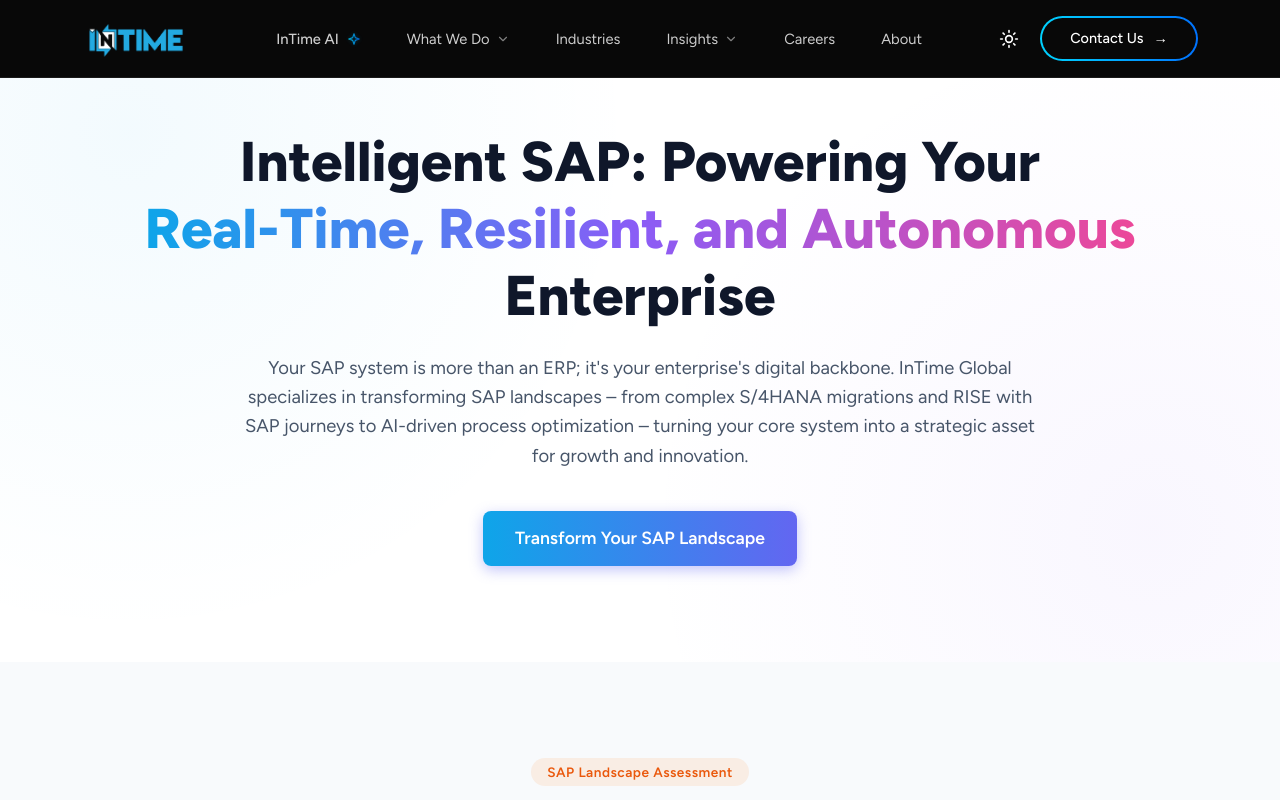
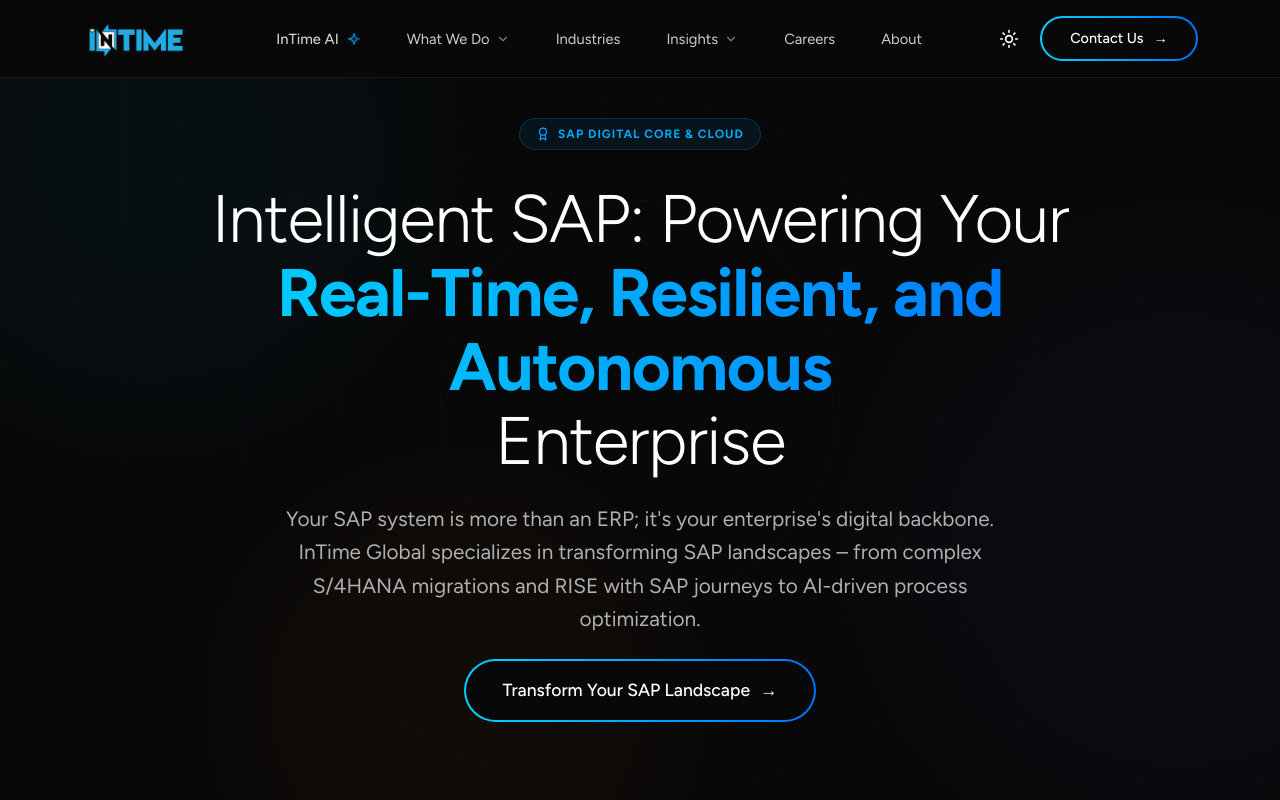
Before and after one commit to Soudip-Panja/InTime, a React (Vite) app: page /sap in a window 1280 px wide. Shown: the top 800 px of the page. Built offline with nearby package versions, Linux system fonts and the light colour scheme.

Commit message:
fix: fixed the design patter for all the three pages SAP, BI and Smart Application Development

```diff
--- a/src/Pages/SAP.jsx
+++ b/src/Pages/SAP.jsx
@@ -18,25 +18,42 @@
       <Navbar />
 
       {/* HERO SECTION */}
-      <main className="sap-hero-section text-center">
-        <div className="container">
-          <div className="sap-hero-content mx-auto d-flex flex-column align-items-center">
-            <h1 className="sap-hero-title">
+      <section className="why-hero-section" style={{ minHeight: '100vh', display: 'flex', alignItems: 'center', position: 'relative', overflow: 'hidden', paddingTop: '80px', paddingBottom: '40px' }}>
+
+        {/* Abstract SAP Background */}
+        <div className="boss-ambient-bg" style={{ opacity: 0.5 }}></div>
+        <div className="boss-glow-orb orb-1" style={{ background: 'rgba(14, 165, 233, 0.12)' }}></div>
+        <div className="boss-glow-orb orb-2" style={{ background: 'rgba(139, 92, 246, 0.08)' }}></div>
+        <div className="boss-glow-orb orb-3" style={{ background: 'rgba(249, 115, 22, 0.1)' }}></div>
+
+        <div style={{ position: 'absolute', top: '50%', left: '50%', transform: 'translate(-50%, -50%)', opacity: 0.15, pointerEvents: 'none', width: '100%', height: '100%' }}>
+          <div className="visual-ring ring-1" style={{ width: '800px', height: '800px', borderStyle: 'dashed', borderColor: 'rgba(14, 165, 233, 0.4)' }}></div>
+          <div className="visual-ring ring-2" style={{ width: '600px', height: '600px', borderColor: 'rgba(139, 92, 246, 0.3)' }}></div>
+          <div className="visual-ring ring-3" style={{ width: '400px', height: '400px', borderStyle: 'dashed', borderColor: 'rgba(249, 115, 22, 0.4)' }}></div>
+          <div className="visual-ring" style={{ width: '1000px', height: '1000px', animation: 'spin 30s linear infinite reverse', border: '1px solid rgba(255,255,255,0.05)' }}></div>
+        </div>
+
+        <div className="container" style={{ position: 'relative', zIndex: 2 }}>
+          <div className="why-header">
+            <div className="competitive-badge">
+              <Award size={14} /> SAP Digital Core & Cloud
+            </div>
+            <h1 className="why-title">
               Intelligent SAP: Powering Your<br />
-              <span className="sap-gradient-text">Real-Time, Resilient, and Autonomous</span><br />
+              <span className="gradient-text" style={{ fontWeight: 'bold' }}>Real-Time, Resilient, and Autonomous</span><br />
               Enterprise
             </h1>
-
-            <p className="sap-hero-description text-center mx-auto">
-              Your SAP system is more than an ERP; it's your enterprise's digital backbone. InTime Global specializes in transforming SAP landscapes – from complex S/4HANA migrations and RISE with SAP journeys to AI-driven process optimization – turning your core system into a strategic asset for growth and innovation.
+            <p className="why-subtitle">
+              Your SAP system is more than an ERP; it's your enterprise's digital backbone. InTime Global specializes in transforming SAP landscapes – from complex S/4HANA migrations and RISE with SAP journeys to AI-driven process optimization.
             </p>
-
-            <button className="sap-hero-cta mt-4">
-              Transform Your SAP Landscape
-            </button>
+            <div className="d-flex gap-3 justify-content-center mt-4">
+              <a href="#assessment" className="nav-cta-btn hero-cta">
+                Transform Your SAP Landscape <span className="arrow">→</span>
+              </a>
+            </div>
           </div>
         </div>
-      </main>
+      </section>
 
       {/* ASSESSMENT SECTION (LIGHT) */}
       <section className="sap-assessment-section">
@@ -119,25 +136,25 @@
               className={`sap-tab-btn ${activeTab === 1 ? 'active-tab-1' : ''}`}
               onClick={() => setActiveTab(1)}
             >
-              <MapPin size={18} className="me-2"/> Strategic Advisory
+              <MapPin size={18} className="me-2" /> Strategic Advisory
             </button>
             <button
               className={`sap-tab-btn ${activeTab === 2 ? 'active-tab-2' : ''}`}
               onClick={() => setActiveTab(2)}
             >
-              <Cloud size={18} className="me-2"/> Implementation
+              <Cloud size={18} className="me-2" /> Implementation
             </button>
             <button
               className={`sap-tab-btn ${activeTab === 3 ? 'active-tab-3' : ''}`}
               onClick={() => setActiveTab(3)}
             >
-              <Brain size={18} className="me-2"/> AI Optimization
+              <Brain size={18} className="me-2" /> AI Optimization
             </button>
             <button
               className={`sap-tab-btn ${activeTab === 4 ? 'active-tab-4' : ''}`}
               onClick={() => setActiveTab(4)}
             >
-              <Headphones size={18} className="me-2"/> Managed Services
+              <Headphones size={18} className="me-2" /> Managed Services
             </button>
           </div>
 
@@ -147,7 +164,7 @@
               <div className="sap-tab-pane fade-in">
                 <div className="d-flex align-items-center gap-3 mb-4">
                   <div className="sap-feature-icon bg-blue">
-                    <MapPin size={24} color="white"/>
+                    <MapPin size={24} color="white" />
                   </div>
                   <div>
                     <h3 className="sap-feature-title mb-1">Strategic SAP Advisory & Roadmap Development</h3>
@@ -159,20 +176,20 @@
 
                 <div className="row mt-4">
                   <div className="col-lg-7">
-                    <h4 className="sap-list-title"><ArrowRight size={16} className="me-2"/>Our Services</h4>
+                    <h4 className="sap-list-title"><ArrowRight size={16} className="me-2" />Our Services</h4>
                     <ul className="sap-feature-list">
-                      <li><CheckCircle2 size={18} className="sap-check icon-blue"/> SAP S/4HANA Transformation Roadmaps (Greenfield, Brownfield, Bluefield/Hybrid approaches)</li>
-                      <li><CheckCircle2 size={18} className="sap-check icon-blue"/> RISE with SAP & GROW with SAP: Strategic planning, assessment, and migration advisory</li>
-                      <li><CheckCircle2 size={18} className="sap-check icon-blue"/> SAP Business Technology Platform (BTP) strategy and utilization</li>
-                      <li><CheckCircle2 size={18} className="sap-check icon-blue"/> Intelligent Enterprise assessment and maturity modeling</li>
-                      <li><CheckCircle2 size={18} className="sap-check icon-blue"/> SAP Project Recovery and Turnaround strategy for challenged implementations</li>
+                      <li><CheckCircle2 size={18} className="sap-check icon-blue" /> SAP S/4HANA Transformation Roadmaps (Greenfield, Brownfield, Bluefield/Hybrid approaches)</li>
+                      <li><CheckCircle2 size={18} className="sap-check icon-blue" /> RISE with SAP & GROW with SAP: Strategic planning, assessment, and migration advisory</li>
+                      <li><CheckCircle2 size={18} className="sap-check icon-blue" /> SAP Business Technology Platform (BTP) strategy and utilization</li>
+                      <li><CheckCircle2 size={18} className="sap-check icon-blue" /> Intelligent Enterprise assessment and maturity modeling</li>
+                      <li><CheckCircle2 size={18} className="sap-check icon-blue" /> SAP Project Recovery and Turnaround strategy for challenged implementations</li>
                     </ul>
                   </div>
                   <div className="col-lg-5">
                     <div className="sap-benefit-box">
-                      <h4 className="sap-list-title"><ArrowRight size={16} className="me-2"/>Key Benefits</h4>
+                      <h4 className="sap-list-title"><ArrowRight size={16} className="me-2" />Key Benefits</h4>
                       <p className="sap-benefit-text">Gain a clear, actionable roadmap to a modernized, intelligent SAP landscape that drives tangible business value and positions your enterprise for future growth with reduced risk and accelerated time-to-value.</p>
-                      <a href="#" className="sap-benefit-link text-blue">40% faster transformation <ArrowRight size={14} className="ms-1"/></a>
+                      <a href="#" className="sap-benefit-link text-blue">40% faster transformation <ArrowRight size={14} className="ms-1" /></a>
                     </div>
                   </div>
                 </div>
@@ -183,7 +200,7 @@
               <div className="sap-tab-pane fade-in">
                 <div className="d-flex align-items-center gap-3 mb-4">
                   <div className="sap-feature-icon bg-teal">
-                    <Cloud size={24} color="white"/>
+                    <Cloud size={24} color="white" />
                   </div>
                   <div>
                     <h3 className="sap-feature-title mb-1">SAP S/4HANA & Cloud Implementation Excellence</h3>
@@ -195,19 +212,19 @@
 
                 <div className="row mt-4">
                   <div className="col-lg-7">
-                    <h4 className="sap-list-title"><ArrowRight size={16} className="me-2"/>Implementation Services</h4>
+                    <h4 className="sap-list-title"><ArrowRight size={16} className="me-2" />Implementation Services</h4>
                     <ul className="sap-feature-list">
-                      <li><CheckCircle2 size={18} className="sap-check icon-teal"/> End-to-end SAP S/4HANA (Private & Public Cloud) and ECC Implementation</li>
-                      <li><CheckCircle2 size={18} className="sap-check icon-teal"/> Complex Data Migration and System Conversion to S/4HANA</li>
-                      <li><CheckCircle2 size={18} className="sap-check icon-teal"/> Expertise across core modules: FI/CO, MM, SD, PP, HCM, EWM, TM</li>
-                      <li><CheckCircle2 size={18} className="sap-check icon-teal"/> Advanced module implementation: SuccessFactors, Ariba, Concur, IBP, SAC, Fiori UX</li>
+                      <li><CheckCircle2 size={18} className="sap-check icon-teal" /> End-to-end SAP S/4HANA (Private & Public Cloud) and ECC Implementation</li>
+                      <li><CheckCircle2 size={18} className="sap-check icon-teal" /> Complex Data Migration and System Conversion to S/4HANA</li>
+                      <li><CheckCircle2 size={18} className="sap-check icon-teal" /> Expertise across core modules: FI/CO, MM, SD, PP, HCM, EWM, TM</li>
+                      <li><CheckCircle2 size={18} className="sap-check icon-teal" /> Advanced module implementation: SuccessFactors, Ariba, Concur, IBP, SAC, Fiori UX</li>
                     </ul>
                   </div>
                   <div className="col-lg-5">
                     <div className="sap-benefit-box">
-                      <h4 className="sap-list-title"><ArrowRight size={16} className="me-2"/>Delivery Excellence</h4>
+                      <h4 className="sap-list-title"><ArrowRight size={16} className="me-2" />Delivery Excellence</h4>
                       <p className="sap-benefit-text">Achieve a stable, scalable, and high-performing SAP S/4HANA core, ready to support future growth and innovation with minimal disruption to business operations.</p>
-                      <a href="#" className="sap-benefit-link text-teal">95% on-time delivery <ArrowRight size={14} className="ms-1"/></a>
+                      <a href="#" className="sap-benefit-link text-teal">95% on-time delivery <ArrowRight size={14} className="ms-1" /></a>
                     </div>
                   </div>
                 </div>
@@ -218,7 +235,7 @@
               <div className="sap-tab-pane fade-in">
                 <div className="d-flex align-items-center gap-3 mb-4">
                   <div className="sap-feature-icon bg-purple">
-                    <Brain size={24} color="white"/>
+                    <Brain size={24} color="white" />
                   </div>
                   <div>
                     <h3 className="sap-feature-title mb-1">Intelligent SAP Optimization & AI Integration</h3>
@@ -230,20 +247,20 @@
 
                 <div className="row mt-4">
                   <div className="col-lg-7">
-                    <h4 className="sap-list-title"><ArrowRight size={16} className="me-2"/>AI-Powered Services</h4>
+                    <h4 className="sap-list-title"><ArrowRight size={16} className="me-2" />AI-Powered Services</h4>
                     <ul className="sap-feature-list">
-                      <li><CheckCircle2 size={18} className="sap-check icon-purple"/> Integration of AI Agents (NeuraCore™/ExecuCore™ based, e.g., FinanceBot, Task Agents)</li>
-                      <li><CheckCircle2 size={18} className="sap-check icon-purple"/> Automate complex SAP workflows (order-to-cash, procure-to-pay, record-to-report)</li>
-                      <li><CheckCircle2 size={18} className="sap-check icon-purple"/> Intelligent Reporting & Analytics: Real-time BI dashboards with predictive capabilities</li>
-                      <li><CheckCircle2 size={18} className="sap-check icon-purple"/> SAP Process Mining and Optimization for continuous improvement</li>
-                      <li><CheckCircle2 size={18} className="sap-check icon-purple"/> Custom Fiori app development for enhanced user experience and mobility</li>
+                      <li><CheckCircle2 size={18} className="sap-check icon-purple" /> Integration of AI Agents (NeuraCore™/ExecuCore™ based, e.g., FinanceBot, Task Agents)</li>
+                      <li><CheckCircle2 size={18} className="sap-check icon-purple" /> Automate complex SAP workflows (order-to-cash, procure-to-pay, record-to-report)</li>
+                      <li><CheckCircle2 size={18} className="sap-check icon-purple" /> Intelligent Reporting & Analytics: Real-time BI dashboards with predictive capabilities</li>
+                      <li><CheckCircle2 size={18} className="sap-check icon-purple" /> SAP Process Mining and Optimization for continuous improvement</li>
+                      <li><CheckCircle2 size={18} className="sap-check icon-purple" /> Custom Fiori app development for enhanced user experience and mobility</li>
                     </ul>
                   </div>
                   <div className="col-lg-5">
                     <div className="sap-benefit-box">
-                      <h4 className="sap-list-title"><ArrowRight size={16} className="me-2"/>Intelligent Outcomes</h4>
+                      <h4 className="sap-list-title"><ArrowRight size={16} className="me-2" />Intelligent Outcomes</h4>
                       <p className="sap-benefit-text">Unlock new levels of efficiency, reduce manual effort by up to 70%, and gain deeper insights from your SAP data through intelligent automation and AI-driven optimization.</p>
-                      <a href="#" className="sap-benefit-link text-purple">70% manual effort reduction <ArrowRight size={14} className="ms-1"/></a>
+                      <a href="#" className="sap-benefit-link text-purple">70% manual effort reduction <ArrowRight size={14} className="ms-1" /></a>
                     </div>
                   </div>
                 </div>
@@ -254,7 +271,7 @@
               <div className="sap-tab-pane fade-in">
                 <div className="d-flex align-items-center gap-3 mb-4">
                   <div className="sap-feature-icon bg-green">
-                    <Headphones size={24} color="white"/>
+                    <Headphones size={24} color="white" />
                   </div>
                   <div>
                     <h3 className="sap-feature-title mb-1">SAP Managed Services & Continuous Support</h3>
@@ -266,19 +283,19 @@
 
                 <div className="row mt-4">
                   <div className="col-lg-7">
-                    <h4 className="sap-list-title"><ArrowRight size={16} className="me-2"/>Support Services</h4>
+                    <h4 className="sap-list-title"><ArrowRight size={16} className="me-2" />Support Services</h4>
                     <ul className="sap-feature-list">
-                      <li><CheckCircle2 size={18} className="sap-check icon-green"/> Flexible SAP Application Management Services (AMS) Packages</li>
-                      <li><CheckCircle2 size={18} className="sap-check icon-green"/> Proactive System Monitoring, Tuning, and Performance Optimization</li>
-                      <li><CheckCircle2 size={18} className="sap-check icon-green"/> Post-Go-Live Support, End-User Training, and Change Management</li>
-                      <li><CheckCircle2 size={18} className="sap-check icon-green"/> Version Upgrades and Enhancement Pack Implementation</li>
+                      <li><CheckCircle2 size={18} className="sap-check icon-green" /> Flexible SAP Application Management Services (AMS) Packages</li>
+                      <li><CheckCircle2 size={18} className="sap-check icon-green" /> Proactive System Monitoring, Tuning, and Performance Optimization</li>
+                      <li><CheckCircle2 size={18} className="sap-check icon-green" /> Post-Go-Live Support, End-User Training, and Change Management</li>
+                      <li><CheckCircle2 size={18} className="sap-check icon-green" /> Version Upgrades and Enhancement Pack Implementation</li>
                     </ul>
                   </div>
                   <div className="col-lg-5">
                     <div className="sap-benefit-box">
-                      <h4 className="sap-list-title"><ArrowRight size={16} className="me-2"/>Continuous Value</h4>
+                      <h4 className="sap-list-title"><ArrowRight size={16} className="me-2" />Continuous Value</h4>
                       <p className="sap-benefit-text">Maximize uptime (99.9% SLA), reduce operational risk, and ensure your SAP system continuously adapts to your business needs with expert support and proactive maintenance.</p>
-                      <a href="#" className="sap-benefit-link text-green">99.9% uptime guarantee <ArrowRight size={14} className="ms-1"/></a>
+                      <a href="#" className="sap-benefit-link text-green">99.9% uptime guarantee <ArrowRight size={14} className="ms-1" /></a>
                     </div>
                   </div>
                 </div>
@@ -379,7 +396,7 @@
       <section className="sap-proof-section">
         <div className="container">
           <div className="text-center mb-5">
-            <div className="sap-badge sap-badge-blue mx-auto mb-3 text-white" style={{background: '#2563eb', border: 'none'}}>Proven Excellence</div>
+            <div className="sap-badge sap-badge-blue mx-auto mb-3 text-white" style={{ background: '#2563eb', border: 'none' }}>Proven Excellence</div>
             <h2 className="sap-section-title text-dark">
               Proof of SAP Excellence & Client Trust
             </h2>
```
Also changed, not shown: src/Pages/BIAnalytics.jsx (+28 -12 lines), src/Pages/SmartApp.jsx (+28 -12 lines).
